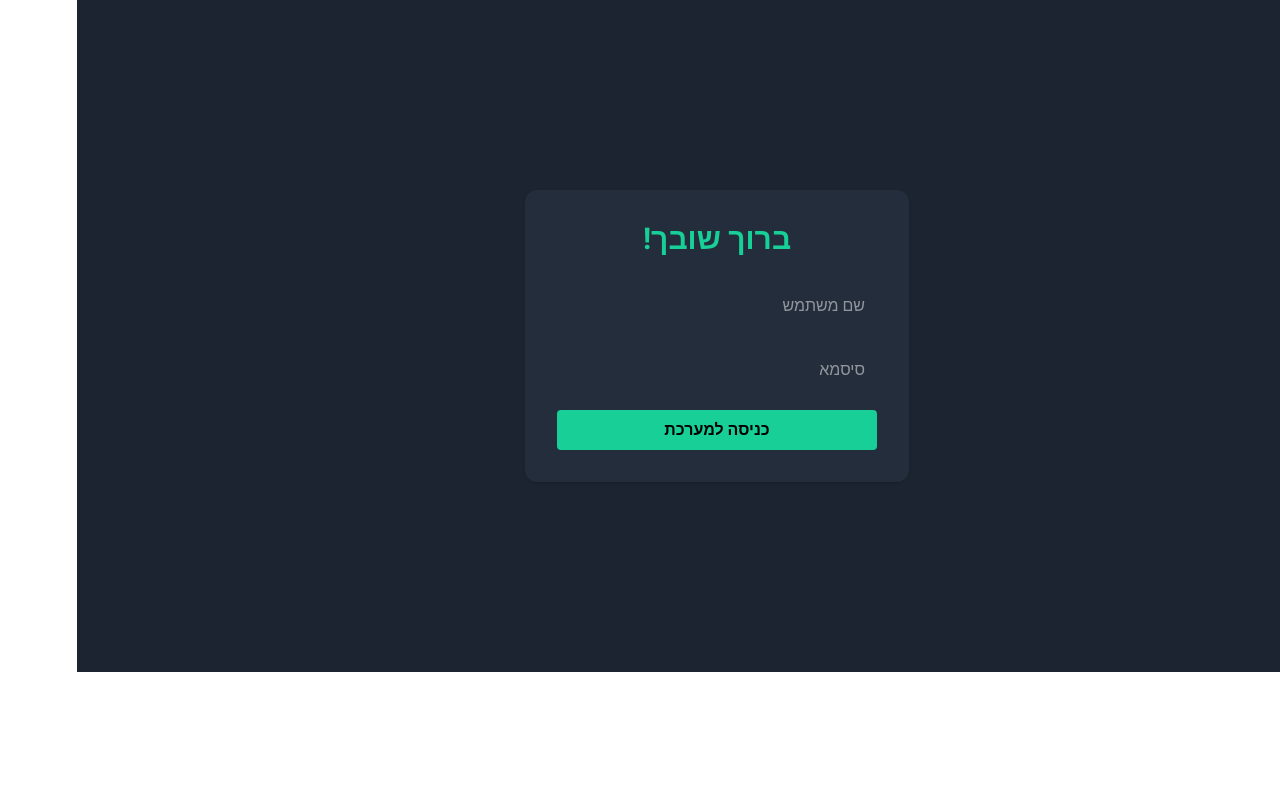
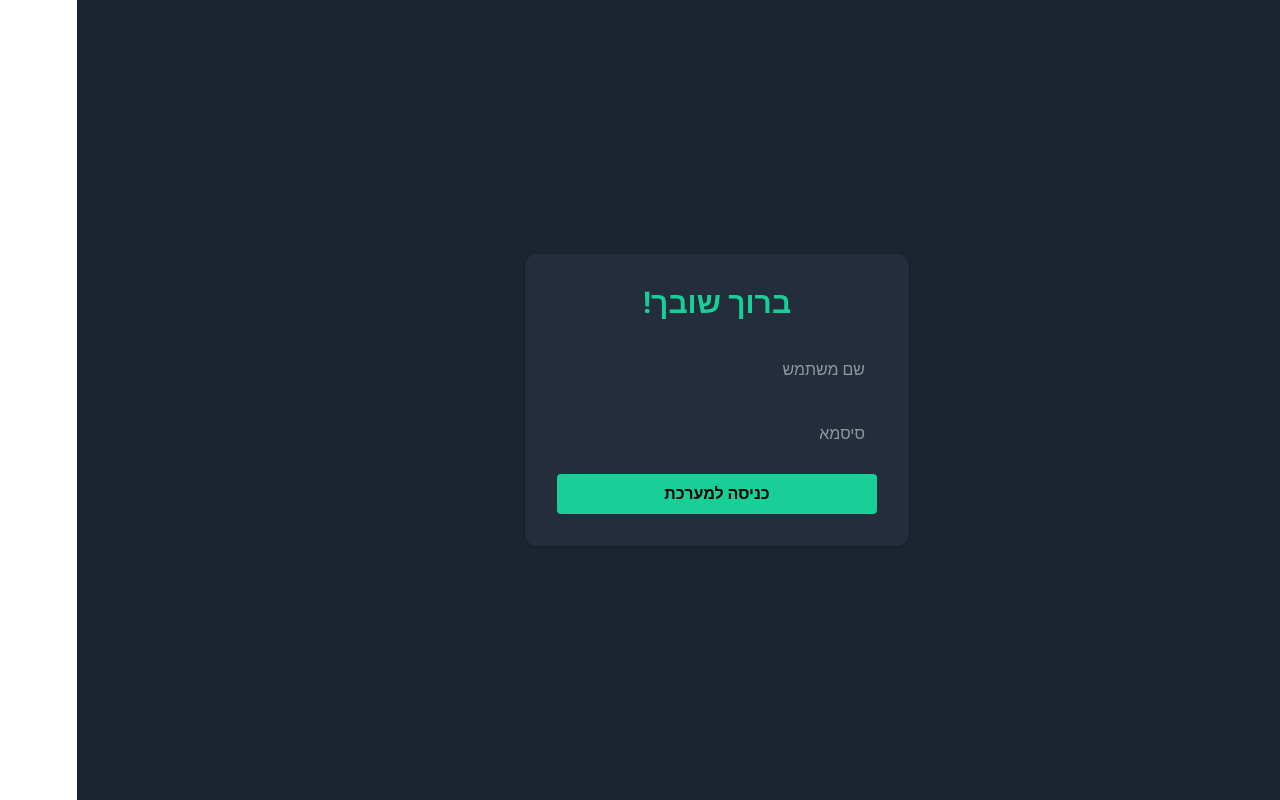
Before and after one commit to RavidShalev/Web-Project---Exam-Watch-application, a Next.js app in the folder exam_monitoring/: page / in a window 1280 px wide. Built offline with nearby package versions, Linux system fonts and the light colour scheme.

Commit message:
מתיחה

```diff
--- a/exam_monitoring/app/(auth)/_components/Login.tsx
+++ b/exam_monitoring/app/(auth)/_components/Login.tsx
@@ -63,7 +63,7 @@
   };
 
   return (
-    <div className="flex items-center justify-center min-h-[84vh] bg-[#1b2430]">
+    <div className="flex items-center justify-center min-h-[100vh] bg-[#1b2430]">
       <div className="bg-[#232d3b] p-8 rounded-xl shadow w-full max-w-sm">
         <h2 className="text-3xl font-bold text-[#17cf97] mb-6 text-center">
           ברוך שובך!
```
